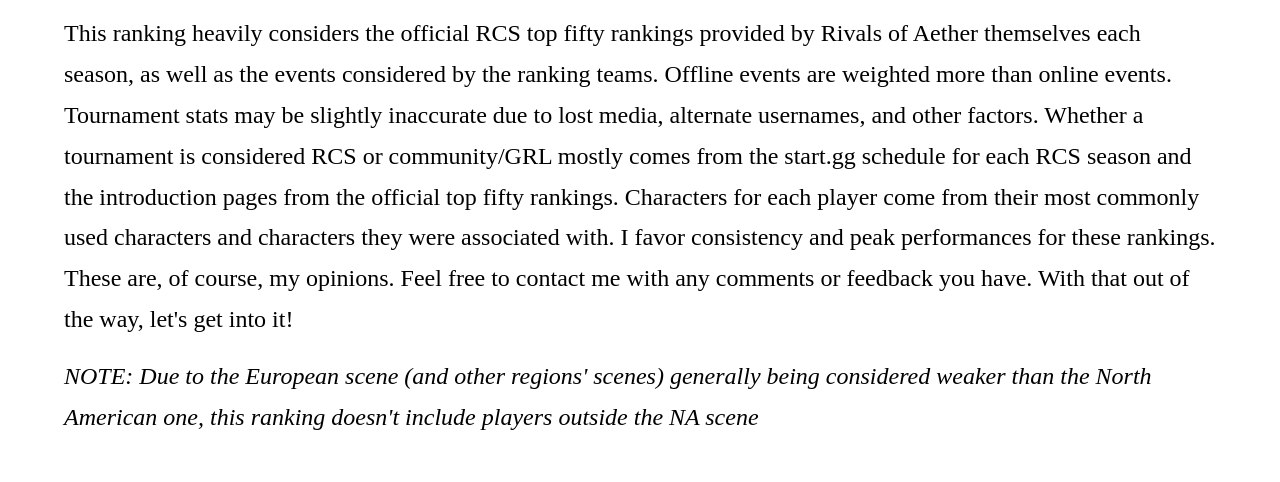
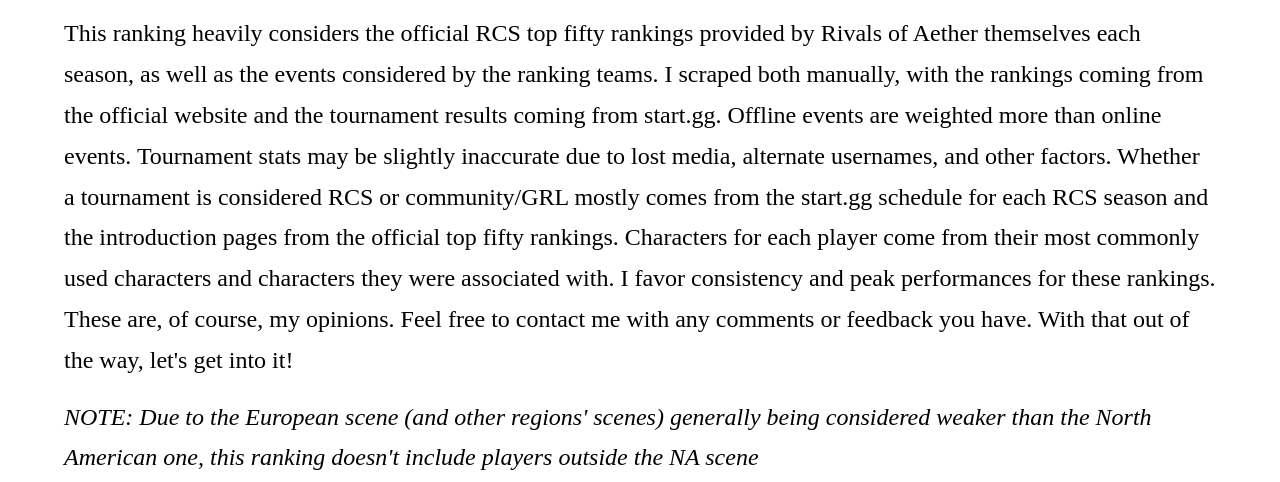
Before and after one commit to vlmontegrande/rivals-blog, an Eleventy site: page content/index.md in a window 1280 px wide. Shown: the part 705-1187 px from the top of the page. Built offline with nearby package versions, Linux system fonts and the light colour scheme; Eleventy itself is replaced by a stand-in of ours; files that its build step writes are made by us from their sources.

Commit message:
Update methodology section

```diff
--- a/content/index.md
+++ b/content/index.md
@@ -23,7 +23,7 @@
 With the conclusion of the Rivals Championship Series (RCS) with its eighth season and the beginning of Rivals of Aether 2's competitive lifespan, we can look back on the scene to crown the players at the summit of Rivals 1. Rivals is split up into seasons, consisting of eight RCS seasons and one shortened ROCS season (during the COVID-19 pandemic) from the period between 2016 and 2024. Every season, the Rivals of Aether team put out a ranking of the top fifty players in the NA region. This ranking was decided based on a panel that looked at player results at officially recognized tournaments. From this data, we are able to observe the players who stood above the rest.
 
 ## Methodology
-This ranking heavily considers the official RCS top fifty rankings provided by Rivals of Aether themselves each season, as well as the events considered by the ranking teams. Offline events are weighted more than online events. Tournament stats may be slightly inaccurate due to lost media, alternate usernames, and other factors. Whether a tournament is considered RCS or community/GRL mostly comes from the start.gg schedule for each RCS season and the introduction pages from the official top fifty rankings. Characters for each player come from their most commonly used characters and characters they were associated with. I favor consistency and peak performances for these rankings. These are, of course, my opinions. Feel free to contact me with any comments or feedback you have. With that out of the way, let's get into it!
+This ranking heavily considers the official RCS top fifty rankings provided by Rivals of Aether themselves each season, as well as the events considered by the ranking teams. I scraped both manually, with the rankings coming from the official website and the tournament results coming from start.gg. Offline events are weighted more than online events. Tournament stats may be slightly inaccurate due to lost media, alternate usernames, and other factors. Whether a tournament is considered RCS or community/GRL mostly comes from the start.gg schedule for each RCS season and the introduction pages from the official top fifty rankings. Characters for each player come from their most commonly used characters and characters they were associated with. I favor consistency and peak performances for these rankings. These are, of course, my opinions. Feel free to contact me with any comments or feedback you have. With that out of the way, let's get into it!
 
 *NOTE: Due to the European scene (and other regions' scenes) generally being considered weaker than the North American one, this ranking doesn't include players outside the NA scene*
 
```
